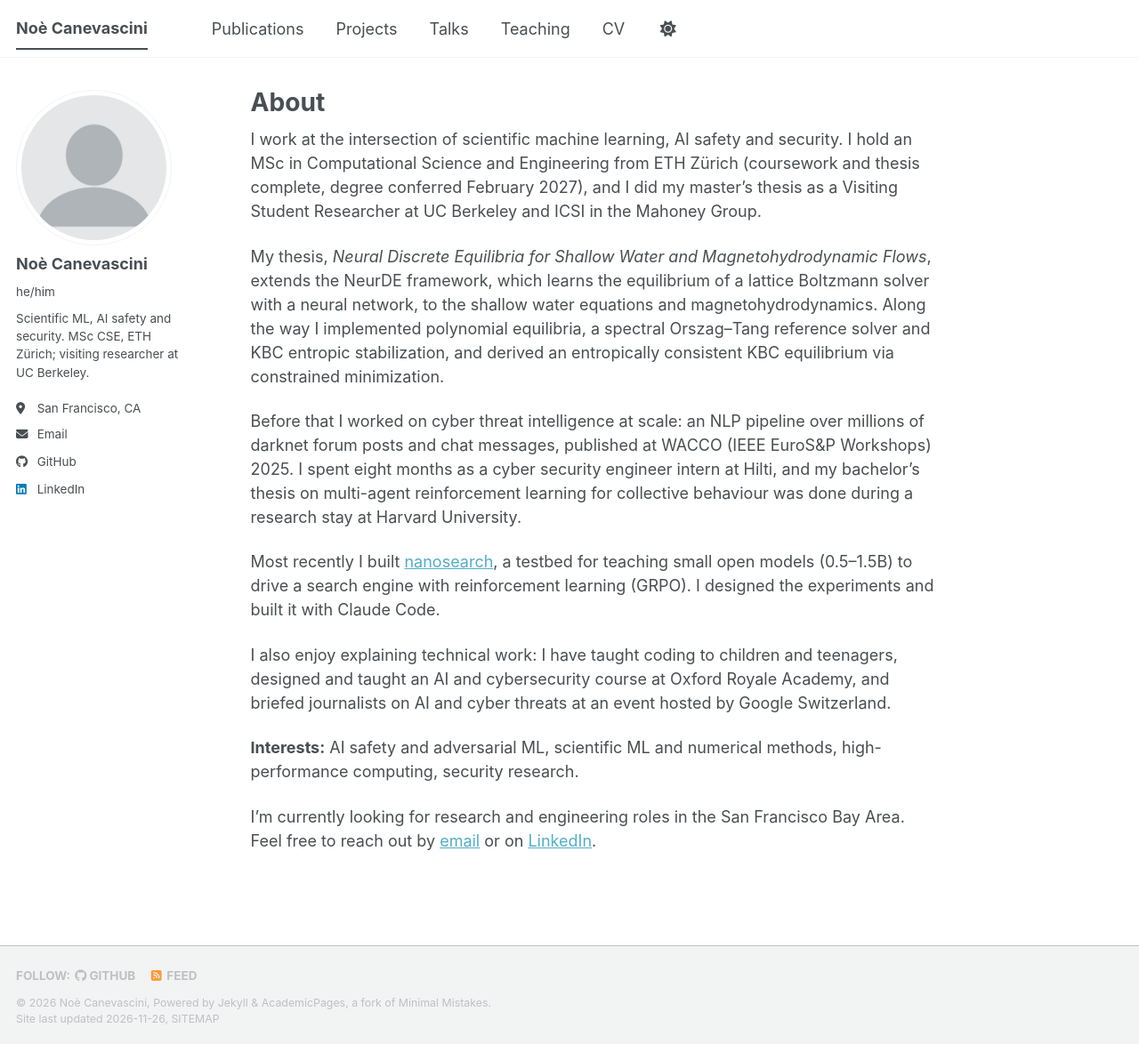
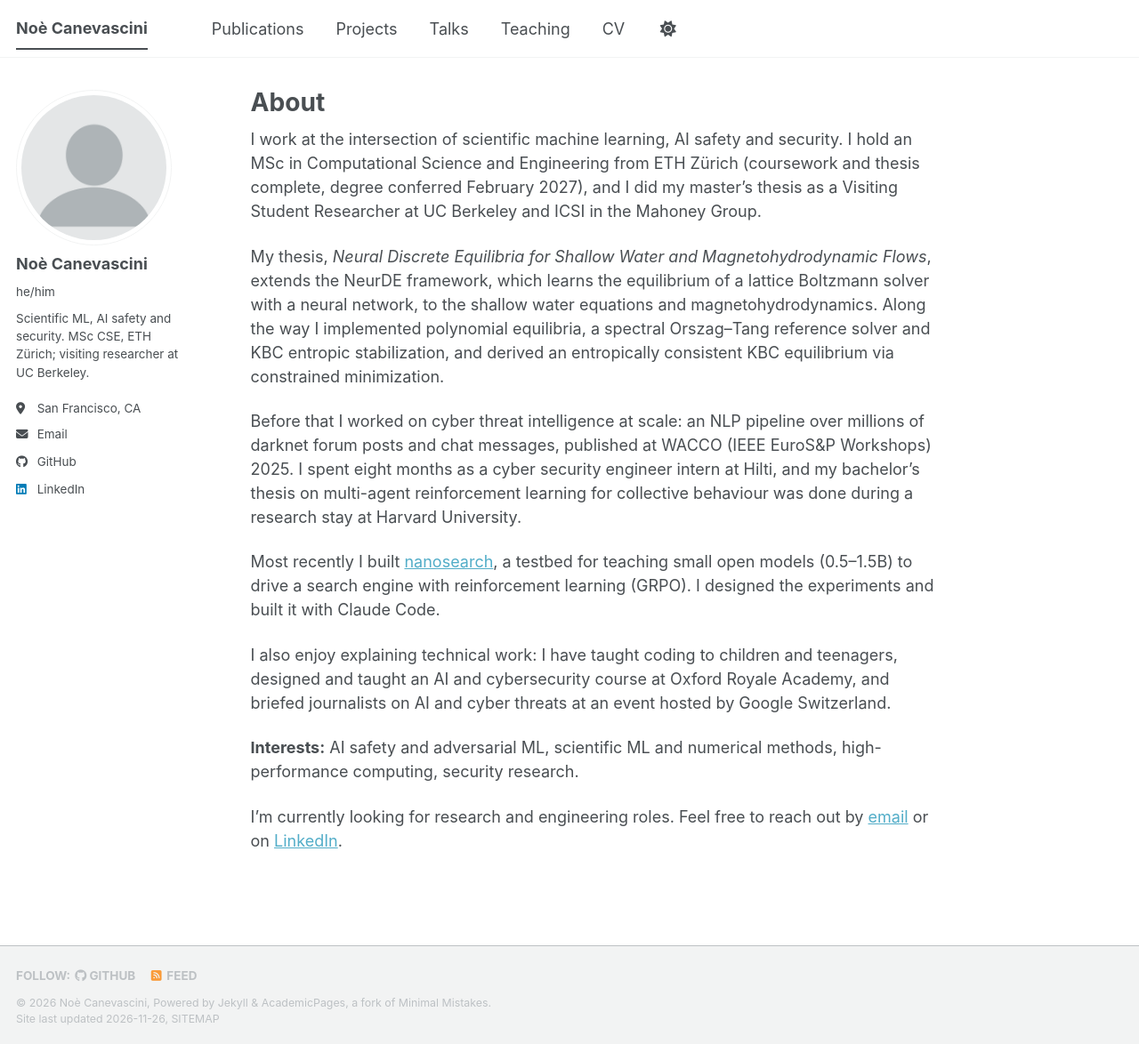
Before and after one commit to noecaneva/noecaneva.github.io, a Jekyll site: the page built from _pages/about.md, in a window 1280 px wide and 1174 px high. Shown: the whole window at 89% size. Built offline with Jekyll 4.4.1, drawn with Linux system fonts in a browser that asks for light colours; a script bundle is joined from its source files by our own code; a style sheet for code colours, icons or effects is not loaded.

Commit message:
About: drop Bay Area from job-search line
Co-Authored-By: Claude Opus 5.5 <noreply@anthropic.com>

```diff
--- a/_pages/about.md
+++ b/_pages/about.md
@@ -34,6 +34,6 @@ cyber threats at an event hosted by Google Switzerland.
 **Interests:** AI safety and adversarial ML, scientific ML and numerical methods, high-performance
 computing, security research.
 
-I'm currently looking for research and engineering roles in the San Francisco Bay Area.
+I'm currently looking for research and engineering roles.
 Feel free to reach out by [email](mailto:n.canevascini@gmail.com) or on
 [LinkedIn](https://www.linkedin.com/in/noe-canevascini/).
```
